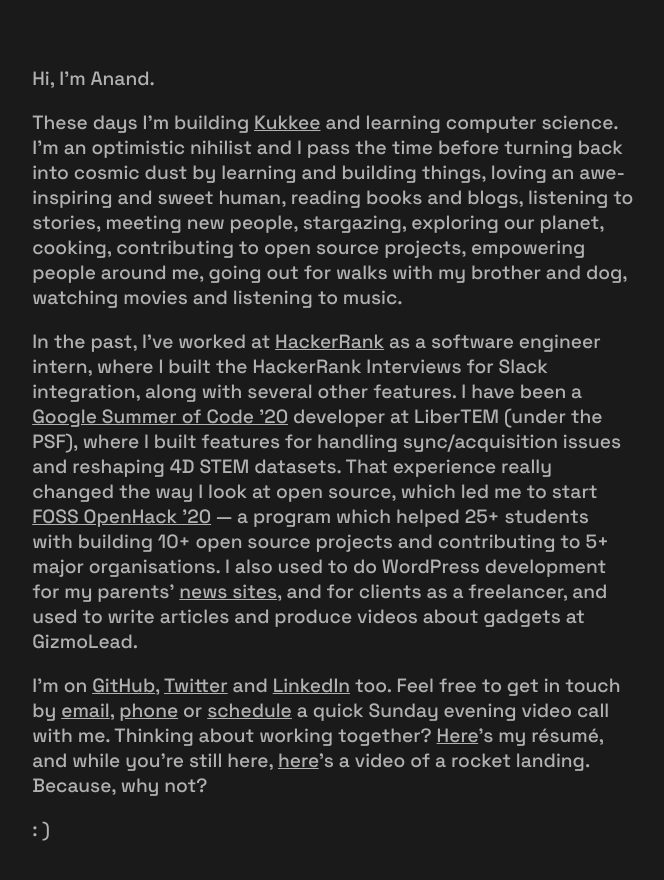
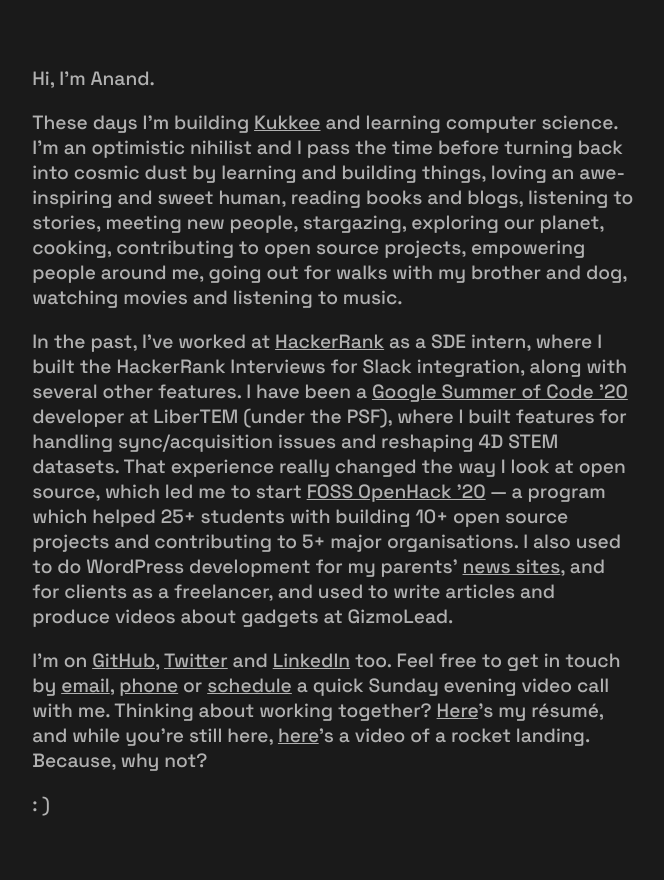
Before and after one commit to anandbaburajan/anandbaburajan.github.io, a plain HTML site: page index.html in a window 1280 px wide. Shown: the whole page, without its empty margins (307-971 px from the left). After the commit the page ends 856 px from the top, so only its background shows below. Drawn offline with Linux system fonts and the light colour scheme.

Commit message:
Update index.html

```diff
--- a/index.html
+++ b/index.html
@@ -78,7 +78,7 @@
       <p>
         In the past, I've worked at
         <a href="https://www.hackerrank.com/" target="_blank">HackerRank</a> as
-        a software engineer intern, where I built the HackerRank Interviews for Slack
+        a SDE intern, where I built the HackerRank Interviews for Slack
         integration, along with several other features. I have been a
         <a
           href="https://summerofcode.withgoogle.com/archive/2020/projects/5402292951449600"
```
